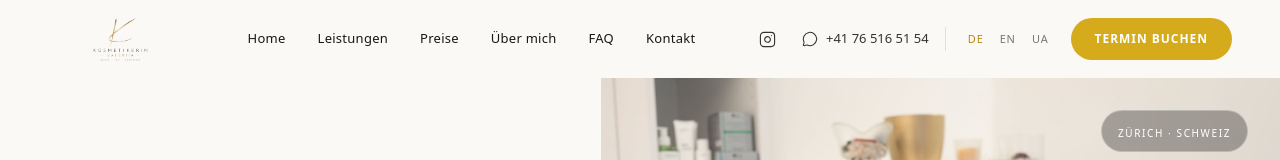
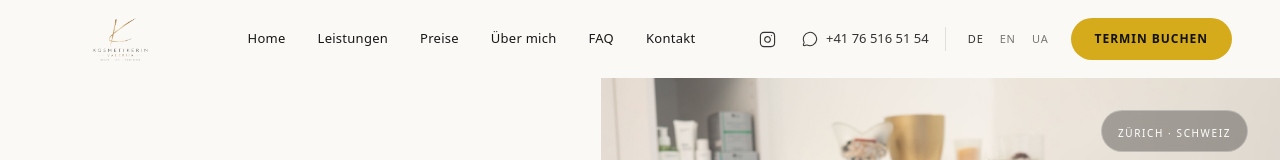
Before and after one commit to JeyRichmond/kosmetikerin-valeriia, a Next.js app: page / in a window 1280 px wide. Shown: the top 160 px of the page. Built offline with nearby package versions, Linux system fonts and the light colour scheme.

Commit message:
finalize accessibility improvements

```diff
--- a/components/Header.tsx
+++ b/components/Header.tsx
@@ -177,7 +177,7 @@ const navItems = [
                   onClick={() => handleLanguageChange(language)}
                   className={`px-1.5 py-1 text-[11px] font-medium uppercase tracking-[0.08em] transition-colors ${
                     lang === language
-                      ? "text-[#B98A16]"
+                    ? "text-[#333333]"
                     : "text-[#777] hover:text-[#222]"
                   }`}
                 >
@@ -190,7 +190,7 @@ const navItems = [
             <button
               type="button"
               onClick={handleBooking}
-              className="rounded-full bg-[#D5AA1B] px-6 py-3 text-[12px] font-semibold uppercase tracking-[0.08em] text-white transition-all duration-200 hover:bg-[#B98A16] hover:shadow-md"
+              className="rounded-full bg-[#D5AA1B] px-6 py-3 text-[12px] font-semibold uppercase tracking-[0.08em] text-[#111111] transition-all duration-200 hover:bg-[#B98A16] hover:shadow-md"
             >
               {t.nav.book}
             </button>
@@ -201,7 +201,7 @@ const navItems = [
             <button
               type="button"
               onClick={handleBooking}
-              className="rounded-full bg-[#D5AA1B] px-4 py-2.5 text-[10px] font-semibold uppercase tracking-[0.07em] text-white sm:px-5 sm:text-[11px]"
+              className="rounded-full bg-[#D5AA1B] px-4 py-2.5 text-[10px] font-semibold uppercase tracking-[0.07em] text-[#111111] sm:px-5 sm:text-[11px]"
             >
               {t.nav.book}
             </button>
@@ -252,7 +252,7 @@ const navItems = [
               <button
                 type="button"
                 onClick={handleBooking}
-                className="rounded-full bg-[#D5AA1B] px-4 py-2.5 text-[10px] font-semibold uppercase tracking-[0.07em] text-white sm:px-5 sm:text-[11px]"
+                className="rounded-full bg-[#D5AA1B] px-4 py-2.5 text-[10px] font-semibold uppercase tracking-[0.07em] text-[#111111] sm:px-5 sm:text-[11px]"
               >
                 {t.nav.book}
               </button>
@@ -307,7 +307,7 @@ const navItems = [
                         onClick={() => handleLanguageChange(language)}
                         className={`flex h-9 min-w-9 items-center justify-center rounded-full px-3 text-[11px] font-medium uppercase tracking-[0.08em] transition-all ${
                           lang === language
-                            ? "bg-[#D5AA1B] text-white"
+                            ? "bg-[#D5AA1B] text-[#111111]"
                             : "bg-black/5 text-[#777]"
                         }`}
                       >
@@ -344,7 +344,7 @@ const navItems = [
                 <button
                   type="button"
                   onClick={handleBooking}
-                  className="mt-7 w-full rounded-full bg-[#D5AA1B] px-6 py-4 text-[11px] font-semibold uppercase tracking-[0.12em] text-white transition-colors hover:bg-[#B98A16]"
+                  className="mt-7 w-full rounded-full bg-[#D5AA1B] px-6 py-4 text-[11px] font-semibold uppercase tracking-[0.12em] text-[#111111] transition-colors hover:bg-[#B98A16]"
                 >
                   {t.nav.book}
                 </button>
```
Lines whose indentation alone changed are shown as unchanged.
